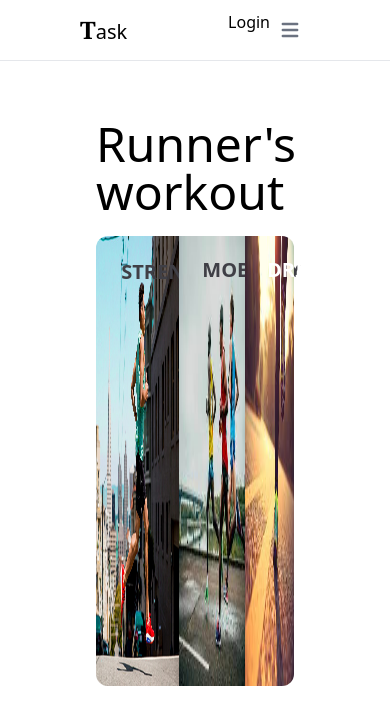
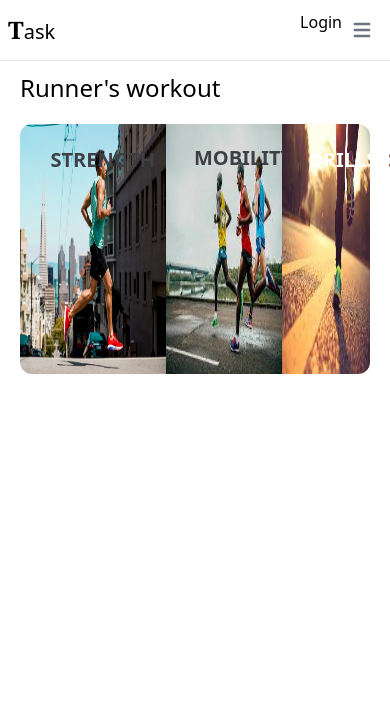
Before and after one commit to Shihab2022/fitness_app, a React (Create React App) app: page / in a window 390 px wide. Shown: the top 724 px of the page. Built offline with nearby package versions, Linux system fonts and the light colour scheme.

Commit message:
complete work

```diff
--- a/src/Pages/Navbar.js
+++ b/src/Pages/Navbar.js
@@ -5,7 +5,7 @@ const Navbar = () => {
         <div className=''>
 
 <nav className="bg-white  sm:px-4 py-2.5  dark:bg-gray-900 fixed w-full z-20 top-0 left-0 border-b border-gray-200 dark:border-gray-600">
-  <div className="container px-20  flex flex-wrap justify-between items-center mx-auto">
+  <div className="container md:px-20 px-2  flex flex-wrap justify-between items-center mx-auto">
   <p className='text-xl'><span className='text-2xl font-serif font-semibold'>T</span>ask</p>
   <div className="flex md:order-2 ">
 Login<button data-collapse-toggle="navbar-sticky" type="button" className="inline-flex items-center p-2 text-sm text-gray-500 rounded-lg md:hidden " aria-controls="navbar-sticky" aria-expanded="false">
--- a/src/Pages/Slider.js
+++ b/src/Pages/Slider.js
@@ -42,18 +42,16 @@ const Slider = () => {
         setSecond(!second)
         setThird(!third)
     }
-    console.log('first',first)
-    console.log("2",second)
-    console.log('3',third)
+
     return (
-        <div className=' px-24 py-5  mt-20'>
+        <div className=' md:px-24 px-5 py-5 mt-8  md:mt-20'>
 
          <div>
-            <h1 className='text-5xl  py-5'>Runner's workout</h1>
+            <h1 className='md:text-5xl text-2xl py-5'>Runner's workout</h1>
             <div className='grid grid-cols-12 '>
 
                 <div className={`relative   ${!first ? 'col-start-1 col-end-4' : 'col-start-1 col-end-6' } `}>
-                <img onMouseEnter={()=>firstMouseIn("cols-5 clos-8")} onMouseOut={()=>firstMouseOut()} className='h-[450px] transition duration-700 rounded-l-xl' src={img1} alt="" />
+                <img onMouseEnter={()=>firstMouseIn("cols-5 clos-8")} onMouseOut={()=>firstMouseOut()} className='md:h-[450px] h-[250px] rounded-l-xl' src={img1} alt="" />
                 <div className='absolute top-5 grid grid-cols-12 justify-end items-center left-5'>
                     <h2 className='col-start-2 col-end-5 text-xl font-bold  text-zinc-700'>STRENGTH</h2>
                     {
@@ -63,7 +61,7 @@ const Slider = () => {
                 </div>
 
                 <div className={`relative duration-700  ${   second ? value : 'col-start-6 col-end-10' } `}>
-                <img onMouseEnter={()=>secondMouseIn()} onMouseOut={()=>secondMouseOut()} className='h-[450px]' src={img2} alt="" />
+                <img onMouseEnter={()=>secondMouseIn()} onMouseOut={()=>secondMouseOut()} className='md:h-[450px] h-[250px]'  src={img2} alt="" />
 
                 <div className='absolute top-5 grid grid-cols-12 justify-end items-center left-5'>
                     <h2 className='col-start-2 col-end-5 text-xl font-bold  text-zinc-700'>MOBILITY</h2>
@@ -74,12 +72,12 @@ const Slider = () => {
                 </div>
 
                 <div className={`relative duration-700 ${third ? 'col-start-8  col-end-13' : 'col-start-10 col-end-13' } `}>
-                <img onMouseEnter={()=>thirdMouseIn()} onMouseOut={()=>thirdMouseOut()} className='h-[450px] rounded-r-xl' src={img3} alt="" />
+                <img onMouseEnter={()=>thirdMouseIn()} onMouseOut={()=>thirdMouseOut()} className='md:h-[450px] h-[250px] rounded-r-xl' src={img3} alt="" />
 
                 <div className='absolute top-5 grid grid-cols-12 justify-end items-center left-5'>
                     <h2 className='col-start-2 col-end-5 text-xl font-bold  text-white'>DRILLS</h2>
                     {
-                        third &&<h5 className='col-start-12 col-end-13 text-2xl   font-bold text-center ml-6 text-white rounded-full'>  > </h5>
+                        !third &&<h5 className='col-start-12 col-end-13 text-2xl   font-bold text-center ml-6 text-red-800 rounded-full'>  > </h5>
                     }
                 </div>
                 </div>
```
